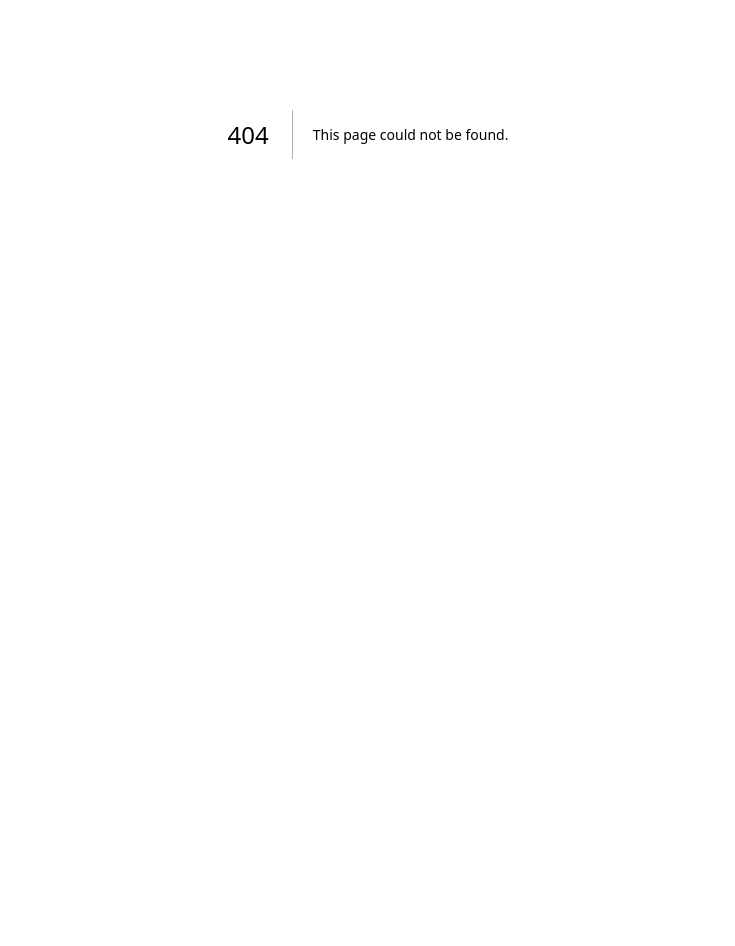
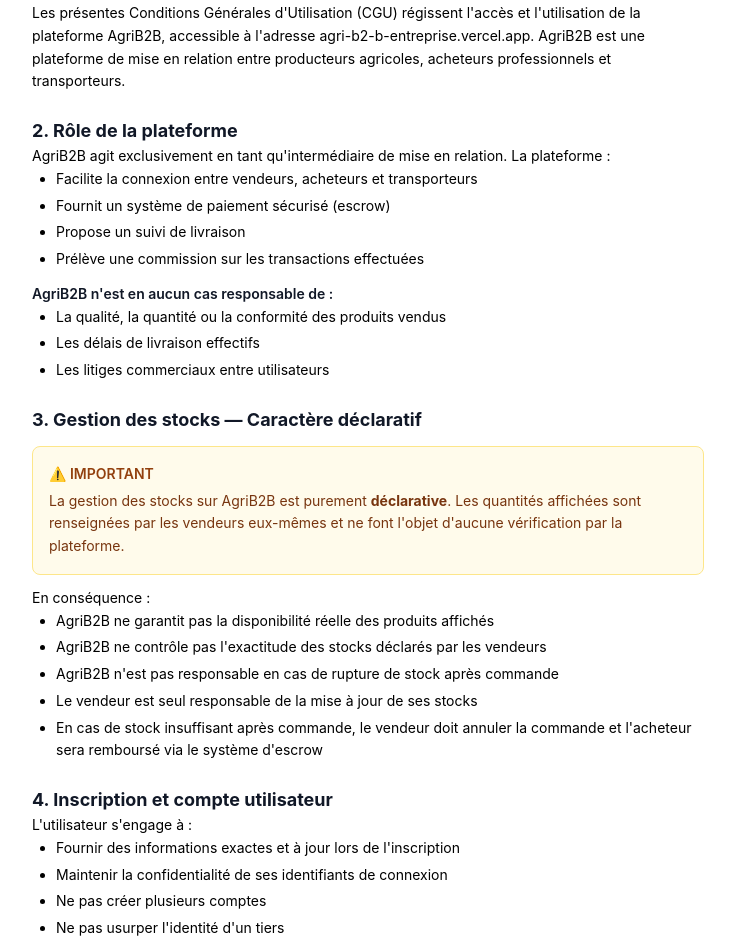
Before and after one commit to ggildasafouba-spec/AgriB2B-entreprise, a Next.js app in the folder frontend/: page /cgu in a window 1280 px wide. Before the commit this address had no page. Shown: the part 266-1212 px from the top of the page, without its empty margins (272-1007 px from the left). Before the commit the page ends 800 px from the top, so only its background shows below. Built offline with nearby package versions, Linux system fonts and the light colour scheme.

Commit message:
Add CGU page + mandatory checkbox on registration

```diff
--- /dev/null
+++ b/frontend/app/cgu/page.tsx
@@ -0,0 +1,140 @@
+'use client';
+import Link from 'next/link';
+
+export default function CGUPage() {
+  return (
+    <div className="min-h-screen bg-gray-50 py-12 px-4">
+      <div className="max-w-3xl mx-auto bg-white rounded-2xl shadow-lg p-8 md:p-12">
+        <Link href="/" className="text-green-600 hover:underline text-sm">← Retour à l'accueil</Link>
+
+        <h1 className="text-3xl font-bold text-gray-900 mt-6 mb-2">Conditions Générales d'Utilisation</h1>
+        <p className="text-sm text-gray-500 mb-8">Dernière mise à jour : Mai 2026</p>
+
+        <div className="prose prose-gray max-w-none space-y-6 text-sm leading-relaxed">
+
+          <section>
+            <h2 className="text-lg font-bold text-gray-900">1. Objet</h2>
+            <p>Les présentes Conditions Générales d'Utilisation (CGU) régissent l'accès et l'utilisation de la plateforme AgriB2B, accessible à l'adresse agri-b2-b-entreprise.vercel.app. AgriB2B est une plateforme de mise en relation entre producteurs agricoles, acheteurs professionnels et transporteurs.</p>
+          </section>
+
+          <section>
+            <h2 className="text-lg font-bold text-gray-900">2. Rôle de la plateforme</h2>
+            <p>AgriB2B agit exclusivement en tant qu'intermédiaire de mise en relation. La plateforme :</p>
+            <ul className="list-disc pl-6 space-y-1">
+              <li>Facilite la connexion entre vendeurs, acheteurs et transporteurs</li>
+              <li>Fournit un système de paiement sécurisé (escrow)</li>
+              <li>Propose un suivi de livraison</li>
+              <li>Prélève une commission sur les transactions effectuées</li>
+            </ul>
+            <p className="font-semibold text-gray-900 mt-3">AgriB2B n'est en aucun cas responsable de :</p>
+            <ul className="list-disc pl-6 space-y-1">
+              <li>La qualité, la quantité ou la conformité des produits vendus</li>
+              <li>Les délais de livraison effectifs</li>
+              <li>Les litiges commerciaux entre utilisateurs</li>
+            </ul>
+          </section>
+
+          <section>
+            <h2 className="text-lg font-bold text-gray-900">3. Gestion des stocks — Caractère déclaratif</h2>
+            <div className="bg-amber-50 border border-amber-200 rounded-lg p-4 my-3">
+              <p className="font-semibold text-amber-800">⚠️ IMPORTANT</p>
+              <p className="text-amber-900 mt-1">La gestion des stocks sur AgriB2B est purement <strong>déclarative</strong>. Les quantités affichées sont renseignées par les vendeurs eux-mêmes et ne font l'objet d'aucune vérification par la plateforme.</p>
+            </div>
+            <p>En conséquence :</p>
+            <ul className="list-disc pl-6 space-y-1">
+              <li>AgriB2B ne garantit pas la disponibilité réelle des produits affichés</li>
+              <li>AgriB2B ne contrôle pas l'exactitude des stocks déclarés par les vendeurs</li>
+              <li>AgriB2B n'est pas responsable en cas de rupture de stock après commande</li>
+              <li>Le vendeur est seul responsable de la mise à jour de ses stocks</li>
+              <li>En cas de stock insuffisant après commande, le vendeur doit annuler la commande et l'acheteur sera remboursé via le système d'escrow</li>
+            </ul>
+          </section>
+
+          <section>
+            <h2 className="text-lg font-bold text-gray-900">4. Inscription et compte utilisateur</h2>
+            <p>L'utilisateur s'engage à :</p>
+            <ul className="list-disc pl-6 space-y-1">
+              <li>Fournir des informations exactes et à jour lors de l'inscription</li>
+              <li>Maintenir la confidentialité de ses identifiants de connexion</li>
+              <li>Ne pas créer plusieurs comptes</li>
+              <li>Ne pas usurper l'identité d'un tiers</li>
+            </ul>
+            <p className="mt-2">AgriB2B se réserve le droit de suspendre ou supprimer tout compte en cas de non-respect des présentes CGU.</p>
+          </section>
+
+          <section>
+            <h2 className="text-lg font-bold text-gray-900">5. Commissions et paiements</h2>
+            <ul className="list-disc pl-6 space-y-1">
+              <li>Commission vendeurs particuliers : 5% du montant de la transaction</li>
+              <li>Commission vendeurs entreprises : 10% du montant de la transaction</li>
+              <li>Commission transport : 3% incluse dans le prix affiché</li>
+            </ul>
+            <p className="mt-2">Les commissions sont prélevées automatiquement lors de la libération du paiement (après confirmation de livraison).</p>
+          </section>
+
+          <section>
+            <h2 className="text-lg font-bold text-gray-900">6. Système d'escrow (séquestre)</h2>
+            <p>Le paiement de l'acheteur est bloqué dans un escrow jusqu'à confirmation de la livraison :</p>
+            <ul className="list-disc pl-6 space-y-1">
+              <li>L'acheteur paie → l'argent est bloqué</li>
+              <li>Le vendeur expédie → l'acheteur confirme la réception</li>
+              <li>L'argent est libéré au vendeur (moins la commission)</li>
+              <li>En cas d'annulation, l'acheteur est remboursé intégralement</li>
+            </ul>
+          </section>
+
+          <section>
+            <h2 className="text-lg font-bold text-gray-900">7. Interdictions</h2>
+            <p>Il est strictement interdit de :</p>
+            <ul className="list-disc pl-6 space-y-1">
+              <li>Échanger des coordonnées personnelles via la messagerie (numéros de téléphone, emails, liens vers réseaux sociaux)</li>
+              <li>Contourner le système de paiement de la plateforme</li>
+              <li>Publier des informations fausses ou trompeuses sur les produits</li>
+              <li>Utiliser la plateforme à des fins illégales</li>
+            </ul>
+          </section>
+
+          <section>
+            <h2 className="text-lg font-bold text-gray-900">8. Responsabilité</h2>
+            <p>AgriB2B met tout en œuvre pour assurer le bon fonctionnement de la plateforme mais ne peut être tenu responsable :</p>
+            <ul className="list-disc pl-6 space-y-1">
+              <li>Des interruptions de service (maintenance, pannes techniques)</li>
+              <li>Des pertes de données</li>
+              <li>Des dommages résultant de l'utilisation de la plateforme</li>
+              <li>Des transactions entre utilisateurs</li>
+              <li>De la véracité des informations publiées par les utilisateurs</li>
+            </ul>
+          </section>
+
+          <section>
+            <h2 className="text-lg font-bold text-gray-900">9. Protection des données</h2>
+            <p>AgriB2B collecte et traite les données personnelles des utilisateurs dans le respect de la réglementation en vigueur. Les données sont utilisées uniquement pour le fonctionnement de la plateforme et ne sont pas revendues à des tiers.</p>
+          </section>
+
+          <section>
+            <h2 className="text-lg font-bold text-gray-900">10. Suppression de compte</h2>
+            <p>L'utilisateur peut à tout moment demander la suppression de son compte. L'administrateur peut également supprimer un compte en cas de violation des CGU. La suppression entraîne la perte de toutes les données associées.</p>
+          </section>
+
+          <section>
+            <h2 className="text-lg font-bold text-gray-900">11. Modification des CGU</h2>
+            <p>AgriB2B se réserve le droit de modifier les présentes CGU à tout moment. Les utilisateurs seront informés de toute modification substantielle. L'utilisation continue de la plateforme après modification vaut acceptation des nouvelles CGU.</p>
+          </section>
+
+          <section>
+            <h2 className="text-lg font-bold text-gray-900">12. Contact</h2>
+            <p>Pour toute question relative aux présentes CGU :</p>
+            <p className="font-medium">Email : contact.agrib2b@gmail.com</p>
+          </section>
+
+        </div>
+
+        <div className="mt-8 pt-6 border-t text-center">
+          <Link href="/register" className="px-6 py-3 bg-green-600 text-white rounded-lg hover:bg-green-700 font-medium">
+            Retour à l'inscription
+          </Link>
+        </div>
+      </div>
+    </div>
+  );
+}
--- a/frontend/app/register/page.tsx
+++ b/frontend/app/register/page.tsx
@@ -33,6 +33,7 @@
     minOrderQty: 10,
     documentType: '',
     documentUrl: '',
+    acceptCgu: false,
   });
 
   const set = (key: string, val: any) => setForm(prev => ({ ...prev, [key]: val }));
@@ -320,7 +321,26 @@
                 </Field>
               </div>
 
-              <button type="submit" disabled={loading}
+              {/* CGU */}
+              <div className="flex items-start gap-3 mt-4 bg-gray-50 rounded-lg p-3">
+                <input
+                  type="checkbox"
+                  id="cgu"
+                  checked={form.acceptCgu || false}
+                  onChange={e => set('acceptCgu', e.target.checked)}
+                  className="mt-1 w-4 h-4 text-green-600 rounded border-gray-300 focus:ring-green-500"
+                  required
+                />
+                <label htmlFor="cgu" className="text-xs text-gray-600 leading-relaxed">
+                  J'ai lu et j'accepte les{' '}
+                  <a href="/cgu" target="_blank" className="text-green-600 hover:underline font-medium">
+                    Conditions Générales d'Utilisation
+                  </a>
+                  , notamment le fait que la gestion des stocks est déclarative et que la plateforme n'est pas responsable de la disponibilité réelle des produits.
+                </label>
+              </div>
+
+              <button type="submit" disabled={loading || !form.acceptCgu}
                 className="w-full bg-green-600 text-white py-3 rounded-xl font-semibold hover:bg-green-700 disabled:opacity-50 mt-2">
                 {loading ? 'Création du compte...' : 'Créer mon compte →'}
               </button>
```
